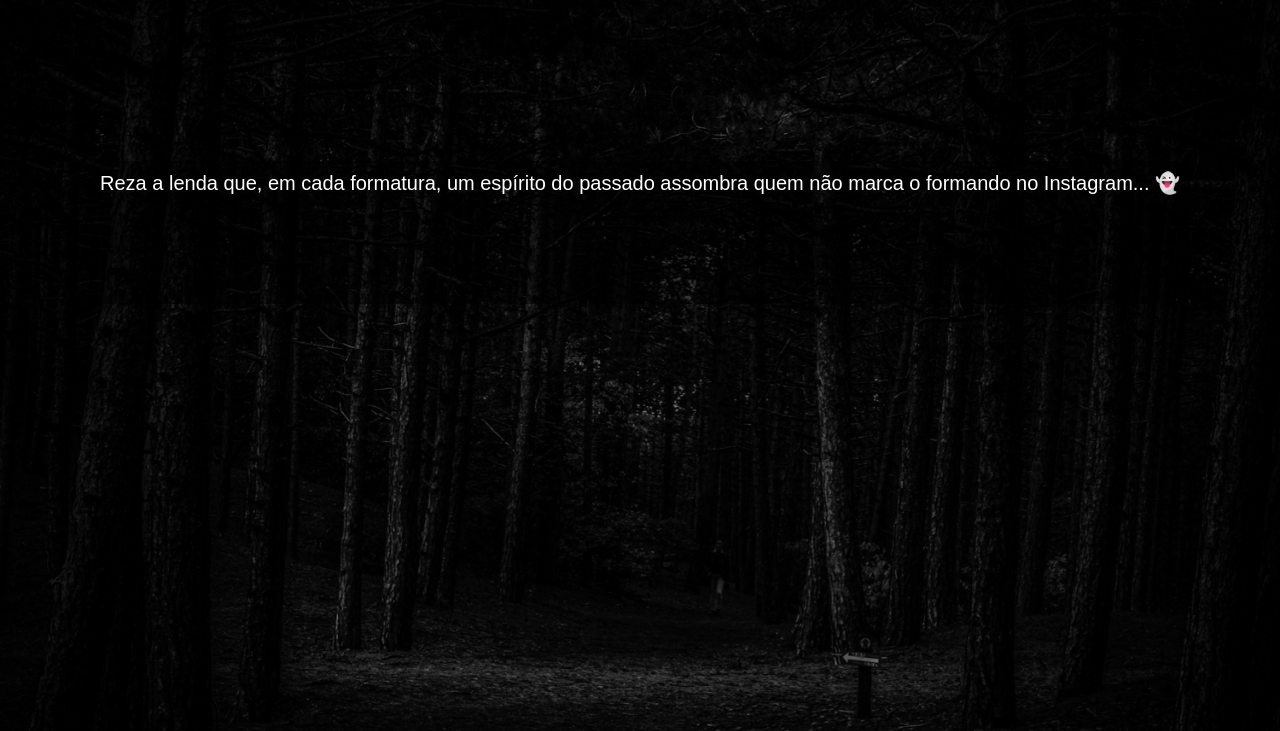
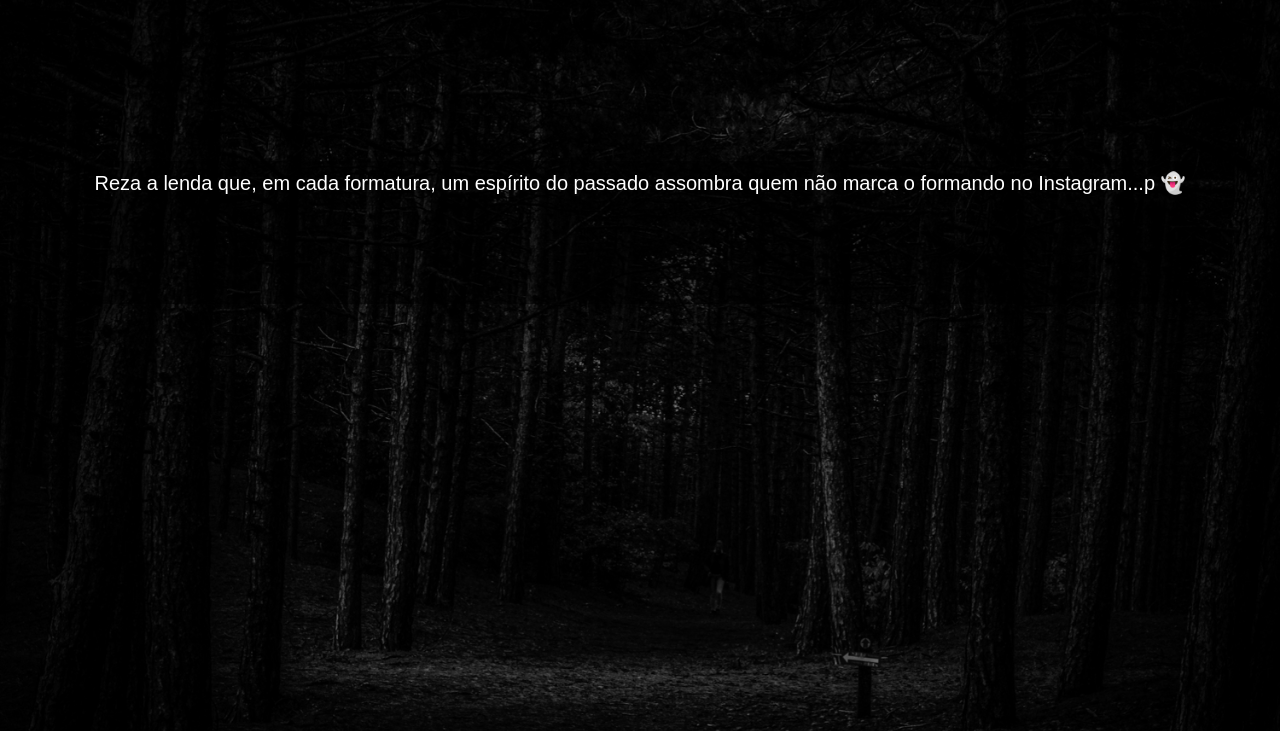
Before and after one commit to luish-coelho/maldicao-formatura, a plain HTML site: page index.html in a window 1280 px wide. Shown: the part 69-800 px from the top of the page. Drawn offline with Linux system fonts and the light colour scheme.

Commit message:
Update index.html

```diff
--- a/index.html
+++ b/index.html
@@ -76,7 +76,7 @@
             }, tempo);
         }
 
-        revelarMensagem("mensagem2", "Reza a lenda que, em cada formatura, um espírito do passado assombra quem não marca o formando no Instagram... 👻", 3000);
+        revelarMensagem("mensagem2", "Reza a lenda que, em cada formatura, um espírito do passado assombra quem não marca o formando no Instagram...p 👻", 3000);
         revelarMensagem("mensagem3", "Testemunhas relatam celulares desligando sozinhos e stories desaparecendo sem motivo. 😱", 6000);
         revelarMensagem("mensagem4", "A única maneira de se proteger? Publicar uma foto ou story e marcar @luish_coelho agora mesmo! 📸", 9000);
         revelarMensagem("mensagem5", "Mas cuidado... ele pode estar observando você neste exato momento... 👁️", 12000);
```
